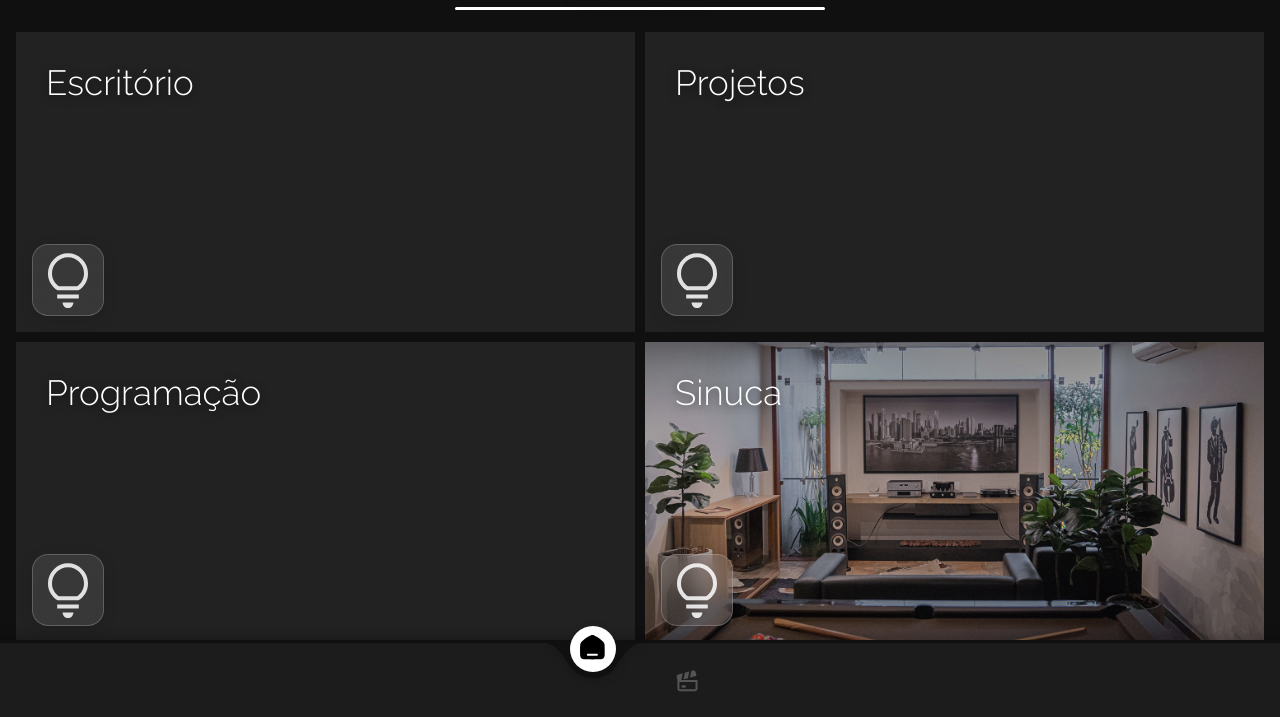
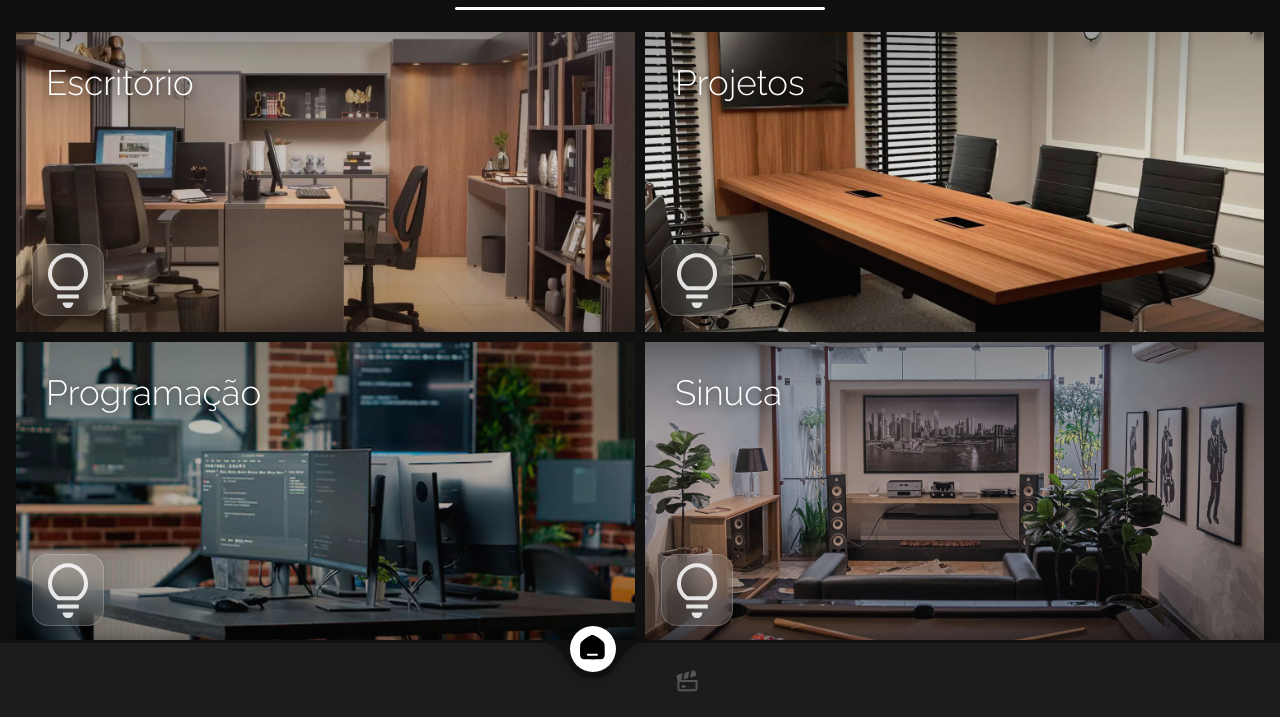
Before and after one commit to Ph1l-T/Dashboard-Vila-Estampa, a plain HTML site: page index.html in a window 1280 px wide. Shown: the part 83-800 px from the top of the page. Drawn offline with Linux system fonts and the light colour scheme.

Commit message:
Adiciona mapeamento completo de fotos para todos os ambientes

```diff
--- a/index.html
+++ b/index.html
@@ -133,11 +133,17 @@
 
     // Fotos dos cards por rota (reaproveitadas como fundo das páginas internas)
     const ROOM_PHOTOS = {
+        escritorio: 'images/Images/photo-escritorio.jpg',
+        projetos: 'images/Images/photo-projetos.jpg',
+        garden: 'images/Images/photo-programacao.jpg',
         cafe: 'images/Images/photo-sinuca.jpg',
-        piscina: 'images/Images/photo-piscina.jpg',
+        reuniao: 'images/Images/photo-eletrize-solar.jpg',
         gourmet: 'images/Images/photo-gourmet.jpg',
         'home-ambiente': 'images/Images/photo-home.jpg',
-        recepcao: 'images/Images/Photo-Recepcao.jpg'
+        recepcao: 'images/Images/Photo-Recepcao.jpg',
+        cinema: 'images/Images/photo-cinema.jpg',
+        piscina: 'images/Images/photo-piscina.jpg',
+        funcionarios: 'images/Images/photo-funcionarios.jpg'
     };
 
     const pages = {
```
Also changed, not shown: images/Images/photo-cinema.jpg (added), images/Images/photo-eletrize-solar.jpg (added), images/Images/photo-escritorio.jpg (added), images/Images/photo-funcionarios.jpg (added), images/Images/photo-programacao.jpg (added), images/Images/photo-projetos.jpg (added).
